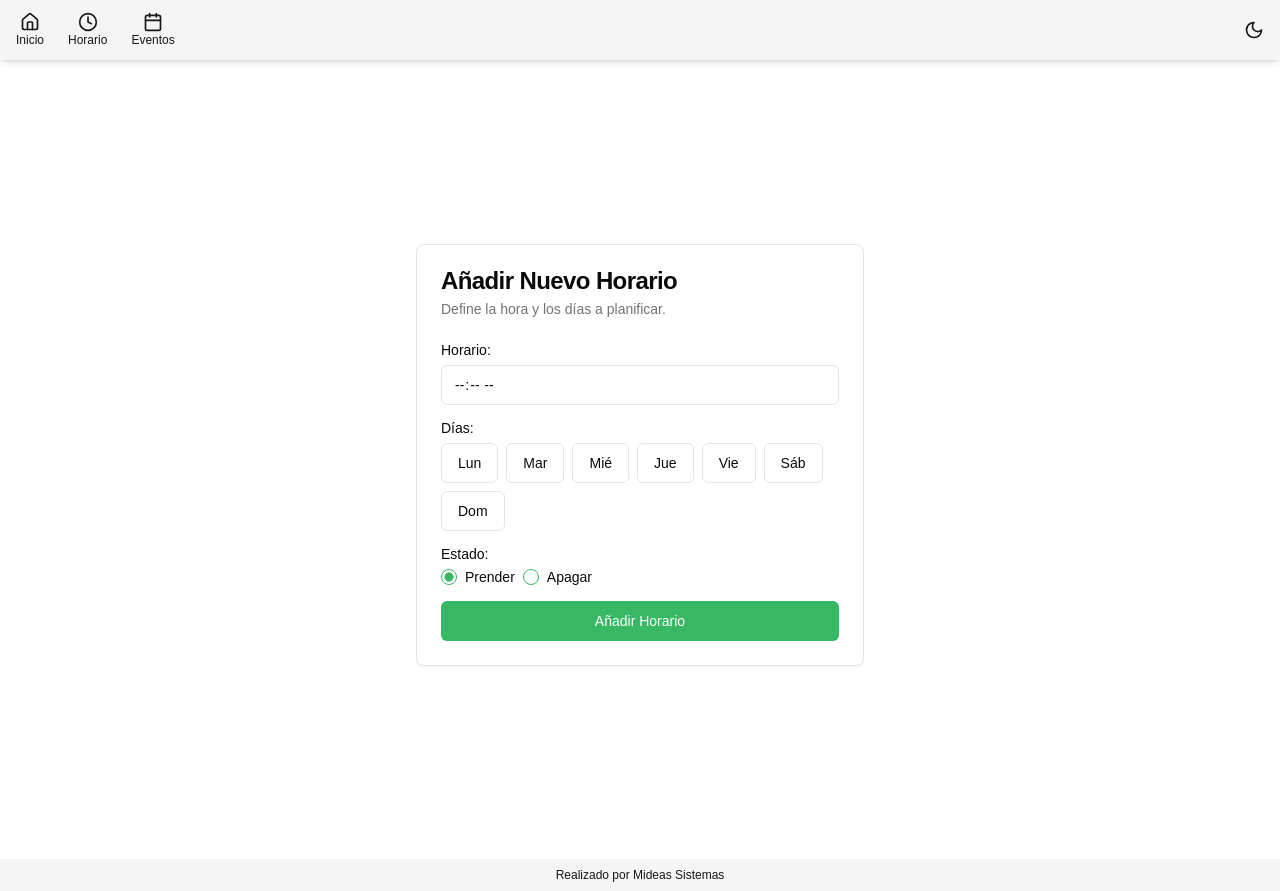
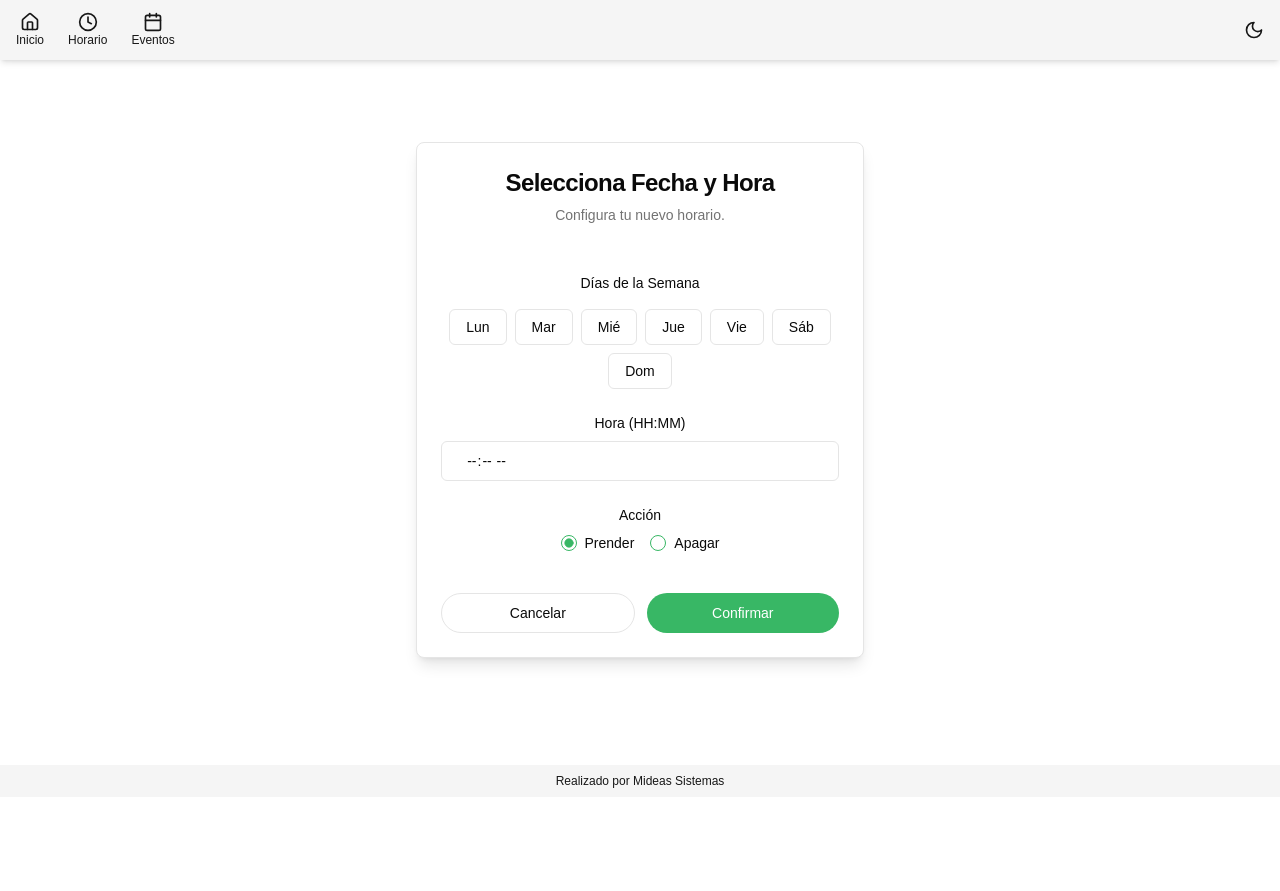
Before and after one commit to hipona/firebase-studio, a Next.js app: page /nuevos-horarios in a window 1280 px wide. After the commit the page ends 800 px from the top, so only its background shows below. Built offline with nearby package versions, Linux system fonts and the light colour scheme.

Commit message:
modificar el sestilo de la pantalla Nuevo Hoarios como similar a esta

```diff
--- a/src/app/layout.tsx
+++ b/src/app/layout.tsx
@@ -27,6 +27,7 @@ import {
   AlertDialogTitle,
   AlertDialogTrigger,
 } from '@/components/ui/alert-dialog';
+
 
 const geistSans = Geist({
   variable: '--font-geist-sans',
--- a/src/app/nuevos-horarios/page.tsx
+++ b/src/app/nuevos-horarios/page.tsx
@@ -74,6 +74,7 @@ export default function NuevosHorariosPage() {
 
   const updateVersion = async () => {
     const versionRef = ref(db, 'version');
+    try {
       const snapshot = await get(versionRef);
       const currentVersion = snapshot.val();
 
@@ -83,7 +84,17 @@ export default function NuevosHorariosPage() {
       } while (newVersion === currentVersion); // Asegura que el nuevo número sea diferente del actual
 
       await set(versionRef, newVersion); // Actualiza la versión en Firebase
+    } catch (error) {
+      console.error("Error updating version:", error);
+      // Optionally, inform the user about the error
+      toast({
+        title: 'Error',
+        description: 'No se pudo actualizar la versión del sistema.',
+        variant: 'destructive',
+      });
+    }
   };
+
 
   const handleDayToggle = (day: string) => {
     setNewDays(prevDays =>
@@ -97,23 +108,38 @@ export default function NuevosHorariosPage() {
       return;
     }
 
+    const schedulesRef = ref(db, 'horarios');
+    try {
+      const snapshot = await get(schedulesRef);
+      const existingSchedulesData = snapshot.val() || {};
+      const existingSchedules: Schedule[] = Object.entries(existingSchedulesData).map(([key, value]: [string, any]) => ({
+        id: key,
+        ...value,
+      }));
+
       const newScheduleTime = parse(newTime, 'HH:mm', new Date());
-    for (const schedule of schedules) {
+      for (const schedule of existingSchedules) {
+        // Ensure schedule.time is valid before parsing
+        if (schedule.time && typeof schedule.time === 'string' && schedule.time.match(/^\d{2}:\d{2}$/)) {
           const existingScheduleTime = parse(schedule.time, 'HH:mm', new Date());
           const timeDifference = Math.abs(newScheduleTime.getTime() - existingScheduleTime.getTime());
-      if (timeDifference <= 60000) {
-        //setShowAlert(true); // Add this line
+
+          // Check if times are too close (within 60 seconds)
+          if (timeDifference < 60000) {
             toast({
-          title: 'Error',
-          description:
-            'El nuevo horario está demasiado cerca de un horario existente. Por favor, elige una hora con al menos un minuto de diferencia.',
+              title: 'Conflicto de Horario',
+              description: `El horario ${newTime} está demasiado cerca de ${schedule.time}. Debe haber al menos 1 minuto de diferencia.`,
               variant: 'destructive',
             });
-        return;
+            return; // Stop the process
+          }
+        } else {
+          console.warn(`Invalid time format for schedule ${schedule.id}: ${schedule.time}`);
+          // Optionally handle invalid time formats if necessary
         }
       }
 
-    try {
+
       const nextId = await getNextScheduleId();
       const newScheduleRef = ref(db, `horarios/${nextId}`);
       await set(newScheduleRef, {
@@ -137,8 +163,10 @@ export default function NuevosHorariosPage() {
         description: 'Fallo al añadir el horario: ' + error.message,
         variant: 'destructive',
       });
+      console.error("Error adding schedule:", error); // Log detailed error
     }
   };
+
 
   const getNextScheduleId = async () => {
     const schedulesRef = ref(db, 'horarios');
@@ -159,7 +187,7 @@ export default function NuevosHorariosPage() {
   };
 
   return (
-    <div className="m-1 flex flex-col items-center justify-center min-h-screen py-2">
+    <div className="m-5 flex flex-col items-center justify-center min-h-[calc(100vh-110px)] py-2">
       {/* Alert Dialog for missing time and days */}
       <AlertDialog open={showAlert} onOpenChange={setShowAlert}>
         <AlertDialogContent>
@@ -176,50 +204,70 @@ export default function NuevosHorariosPage() {
       </AlertDialog>
 
       {/* Parte Añadir Nuevo Horario */}
-      <Card className="w-full max-w-md">
-        <CardHeader>
-          <CardTitle>Añadir Nuevo Horario</CardTitle>
-          <CardDescription>Define la hora y los días a planificar.</CardDescription>
+      <Card className="w-full max-w-md shadow-lg rounded-lg">
+        <CardHeader className="text-center">
+          <CardTitle className="text-2xl font-bold">Selecciona Fecha y Hora</CardTitle>
+          <CardDescription>Configura tu nuevo horario.</CardDescription>
         </CardHeader>
-        <CardContent className="grid gap-4">
+        <CardContent className="grid gap-6 p-6">
+          {/* Day Selection */}
           <div className="grid gap-2">
-            <Label htmlFor="time">Horario:</Label>
-            <Input
-              id="time"
-              type="time"
-              value={newTime}
-              onChange={e => setNewTime(e.target.value)}
-            />
-          </div>
-          <div className="grid gap-2">
-            <Label>Días:</Label>
-            <div className="flex flex-wrap gap-2">
+            <Label className="text-sm font-medium text-center mb-2">Días de la Semana</Label>
+            <div className="flex flex-wrap justify-center gap-2">
               {daysOfWeek.map(day => (
                 <Button
                   key={day}
                   variant={newDays.includes(day) ? 'default' : 'outline'}
                   onClick={() => handleDayToggle(day)}
-                  className={newDays.includes(day) ? 'bg-primary text-primary-foreground' : ''}
+                  className={`rounded-md px-4 py-2 text-sm ${newDays.includes(day) ? 'bg-primary text-primary-foreground' : 'border border-border'}`}
+                  size="sm"
                 >
                   {day}
                 </Button>
               ))}
             </div>
           </div>
+
+          {/* Time Input */}
           <div className="grid gap-2">
-              <Label>Estado:</Label>
-              <RadioGroup defaultValue={newStatus.toString()} className="flex gap-2" onValueChange={(value) => setNewStatus(value === 'true')}>
+            <Label htmlFor="time" className="text-sm font-medium text-center">Hora (HH:MM)</Label>
+            <Input
+              id="time"
+              type="time"
+              value={newTime}
+              onChange={e => setNewTime(e.target.value)}
+              className="text-center text-lg py-2 border rounded-md focus:ring-primary focus:border-primary"
+            />
+          </div>
+
+          {/* Status Selection */}
+           <div className="grid gap-2">
+              <Label className="text-sm font-medium text-center">Acción</Label>
+              <RadioGroup
+                defaultValue={newStatus.toString()}
+                className="flex justify-center gap-4"
+                onValueChange={(value) => setNewStatus(value === 'true')}
+              >
                 <div className="flex items-center space-x-2">
                   <RadioGroupItem value="true" id="on" />
-                  <Label htmlFor="on">Prender</Label>
+                  <Label htmlFor="on" className="text-sm">Prender</Label>
                 </div>
                 <div className="flex items-center space-x-2">
                   <RadioGroupItem value="false" id="off" />
-                  <Label htmlFor="off">Apagar</Label>
+                  <Label htmlFor="off" className="text-sm">Apagar</Label>
                 </div>
               </RadioGroup>
             </div>
-          <Button onClick={handleAddSchedule}>Añadir Horario</Button>
+
+          {/* Action Buttons */}
+          <div className="flex flex-col sm:flex-row gap-3 mt-4">
+             <Button onClick={() => { /* Add cancel logic if needed, e.g., navigate back */ }} variant="outline" className="w-full py-3 rounded-full">
+                Cancelar
+             </Button>
+             <Button onClick={handleAddSchedule} className="w-full py-3 rounded-full bg-primary text-primary-foreground hover:bg-primary/90">
+                Confirmar
+             </Button>
+          </div>
         </CardContent>
       </Card>
     </div>
--- a/src/app/page.tsx
+++ b/src/app/page.tsx
@@ -35,6 +35,7 @@ import { Popover, PopoverContent, PopoverTrigger } from '@/components/ui/popover
 import '../../styles.css'; // Importa el archivo CSS
 import {CheckCircle} from 'lucide-react';
 import {Sheet, SheetContent, SheetHeader, SheetTitle, SheetDescription, SheetTrigger} from '@/components/ui/sheet';
+
 
 const firebaseConfig = {
   apiKey: process.env.NEXT_PUBLIC_FIREBASE_API_KEY,
```
Lines whose indentation alone changed are shown as unchanged.
